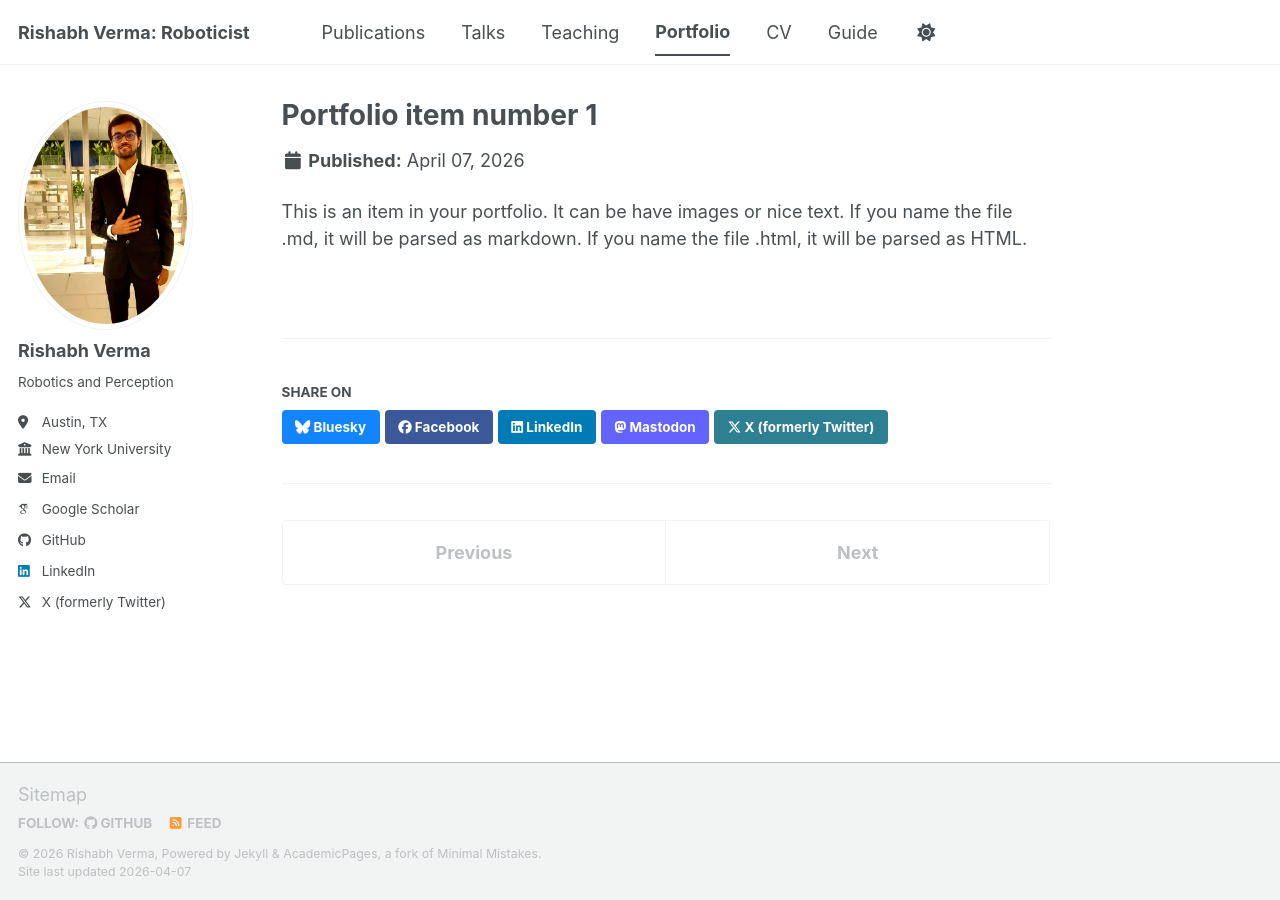
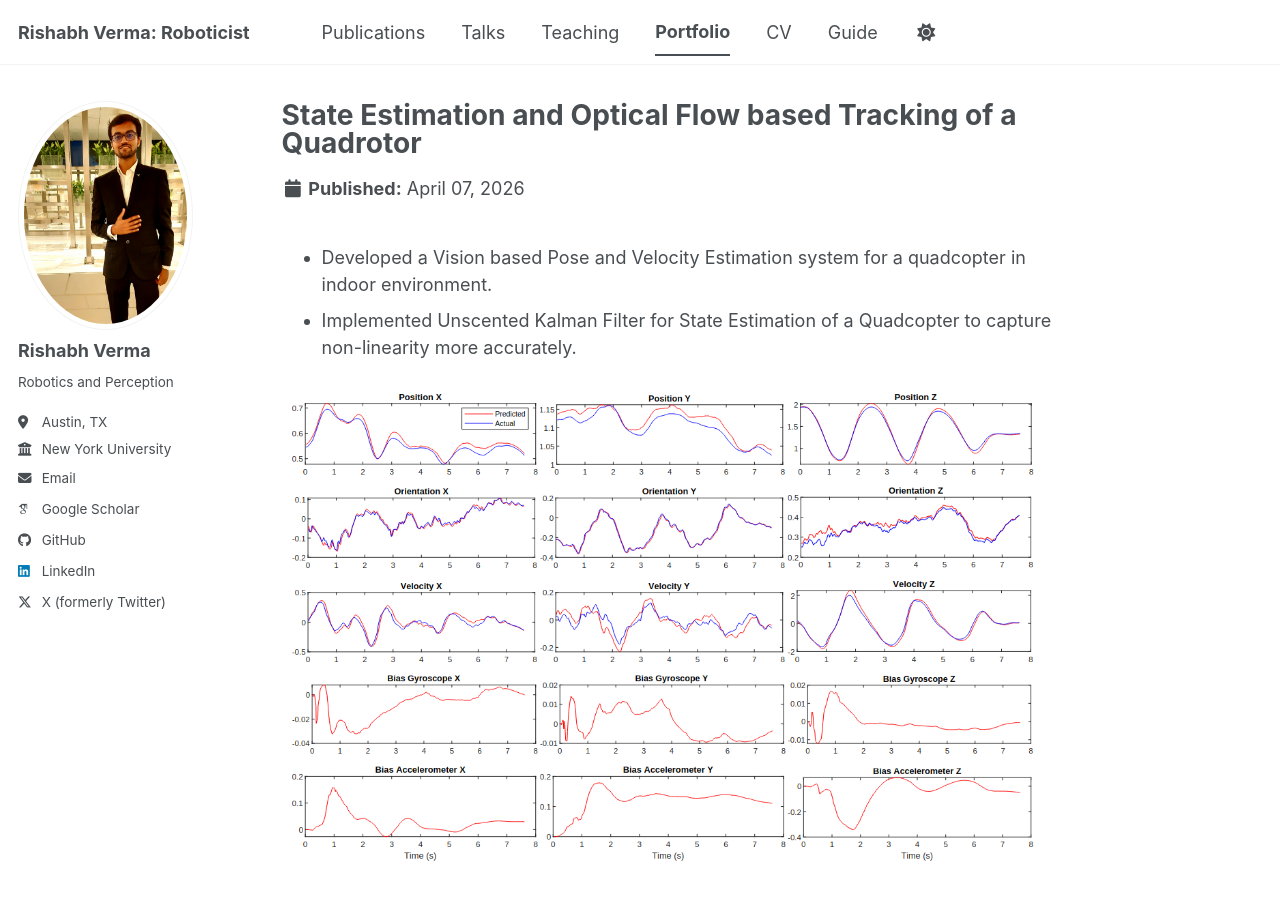
Before and after one commit to RiVer2000/RiVer2000.github.io, a Jekyll site: the page built from _portfolio/portfolio-1.md, in a window 1280 px wide and 900 px high. Built offline with Jekyll 4.4.1, drawn with Linux system fonts in a browser that asks for light colours; some web fonts are replaced; a script bundle is joined from its source files by our own code; library files that are not in the unit come from our copies.

Commit message:
ukf project

```diff
--- a/_portfolio/portfolio-1.md
+++ b/_portfolio/portfolio-1.md
@@ -1,7 +1,10 @@
 ---
-title: "Portfolio item number 1"
-excerpt: "Short description of portfolio item number 1<br/><img src='/images/500x300.png'>"
+title: "State Estimation and Optical Flow based Tracking of a Quadrotor"
+excerpt: "In this project we develop an Unscented Kalman Filter (UKF) for our IMU driven quadcopter model to fuse the inertial data and the vision-based pose and velocity estimation. <br/><img src='/images/drone.png'>"
 collection: portfolio
 ---
 
-This is an item in your portfolio. It can be have images or nice text. If you name the file .md, it will be parsed as markdown. If you name the file .html, it will be parsed as HTML.
+* Developed a Vision based Pose and Velocity Estimation system for a quadcopter in indoor environment.
+* Implemented Unscented Kalman Filter for State Estimation of a Quadcopter to capture non-linearity more accurately.
+
+![UKD-VE](../../images/UKD-VE.png)
```
Also changed, not shown: images/UKD-VE.png (added), images/drone.png (added).
